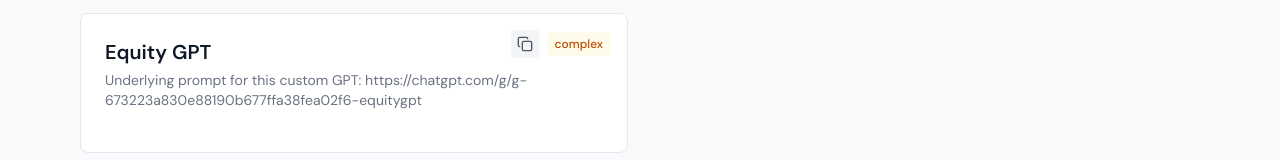
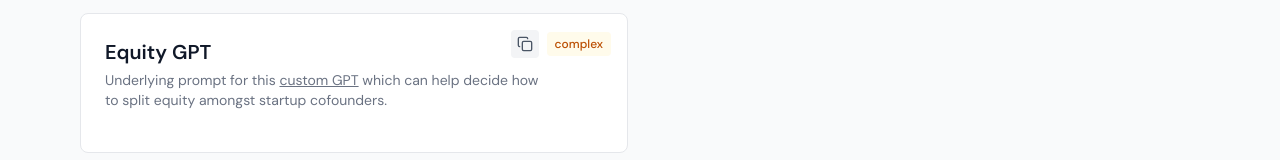
Before and after one commit to taslim/prompts, a React (Vite) app: page / in a window 1280 px wide. Shown: the part 447-607 px from the top of the page. Built offline with nearby package versions, Linux system fonts and the light colour scheme.

Commit message:
add react-markdown to promptcard description. update equitygpt. and other misc

```diff
--- a/package.json
+++ b/package.json
@@ -48,6 +48,7 @@
     "fuse.js": "^7.1.0",
     "react": "^19.2.0",
     "react-dom": "^19.2.0",
+    "react-markdown": "^10.1.0",
     "react-router-dom": "^7.9.5"
   }
 }
--- a/prompts/complex/equity-gpt.mdx
+++ b/prompts/complex/equity-gpt.mdx
@@ -1,6 +1,6 @@
 ---
 title: 'Equity GPT'
-description: 'Underlying prompt for this custom GPT: https://chatgpt.com/g/g-673223a830e88190b677ffa38fea02f6-equitygpt'
+description: 'Underlying prompt for this [custom GPT](https://chatgpt.com/g/g-673223a830e88190b677ffa38fea02f6-equitygpt) which can help decide how to split equity amongst startup cofounders.'
 tags: []
 ---
 
--- a/src/components/PromptCard.tsx
+++ b/src/components/PromptCard.tsx
@@ -1,4 +1,5 @@
 import { Copy, Check } from 'lucide-react'
+import ReactMarkdown from 'react-markdown'
 import type { Prompt } from '../lib/types'
 
 interface PromptCardProps {
@@ -62,16 +63,34 @@
         <h3 className="mb-1 text-xl font-semibold text-gray-900 dark:text-gray-100">
           {prompt.title}
         </h3>
-        <p
+        <div
           className={`text-sm text-gray-500 dark:text-gray-400 ${!isExpanded ? 'line-clamp-3' : ''}`}
         >
-          {prompt.description}
-        </p>
+          <ReactMarkdown
+            components={{
+              a: ({ node, ...props }) => (
+                <a
+                  {...props}
+                  target="_blank"
+                  rel="noopener noreferrer"
+                  className="underline transition-colors hover:text-gray-700 dark:hover:text-gray-300"
+                  onClick={(e) => e.stopPropagation()}
+                />
+              ),
+              p: ({ node, ...props }) => <span {...props} />,
+            }}
+          >
+            {prompt.description}
+          </ReactMarkdown>
+        </div>
       </div>
 
       {isExpanded && (
         <>
-          <div className="mt-4 rounded border border-gray-200 bg-gray-50 p-4 dark:border-gray-700 dark:bg-gray-900">
+          <div
+            className="mt-4 cursor-text rounded border border-gray-200 bg-gray-50 p-4 dark:border-gray-700 dark:bg-gray-900"
+            onClick={(e) => e.stopPropagation()}
+          >
             <pre className="font-mono text-sm whitespace-pre-wrap text-gray-800 dark:text-gray-200">
               {prompt.content}
             </pre>
```
Also changed, not shown: 1 other file (tests, documents, lock files or other folders).
